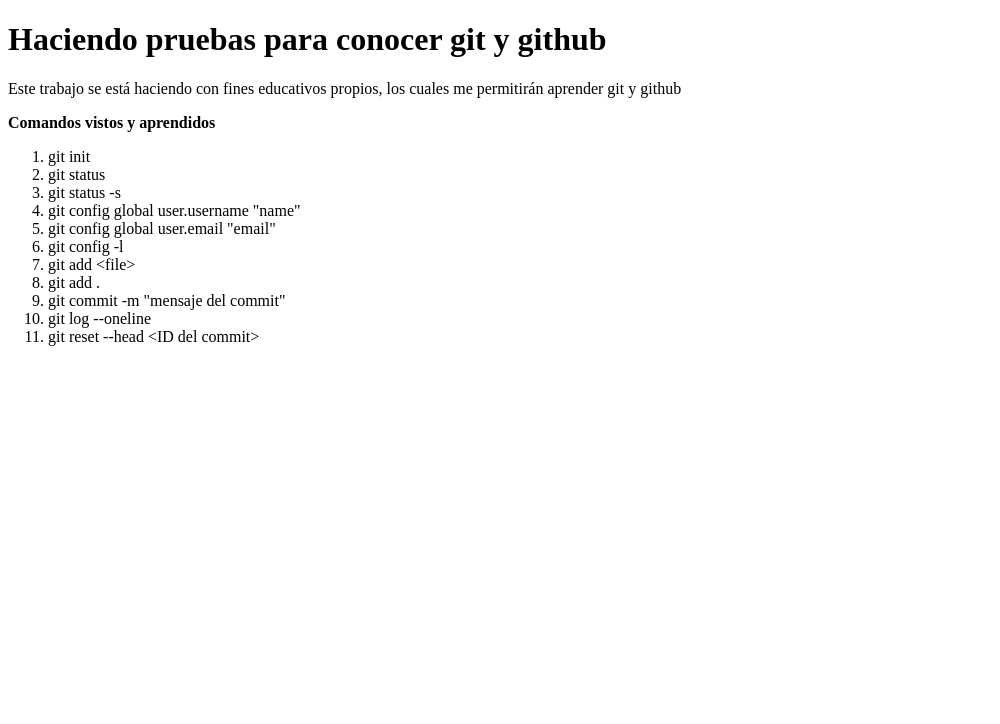
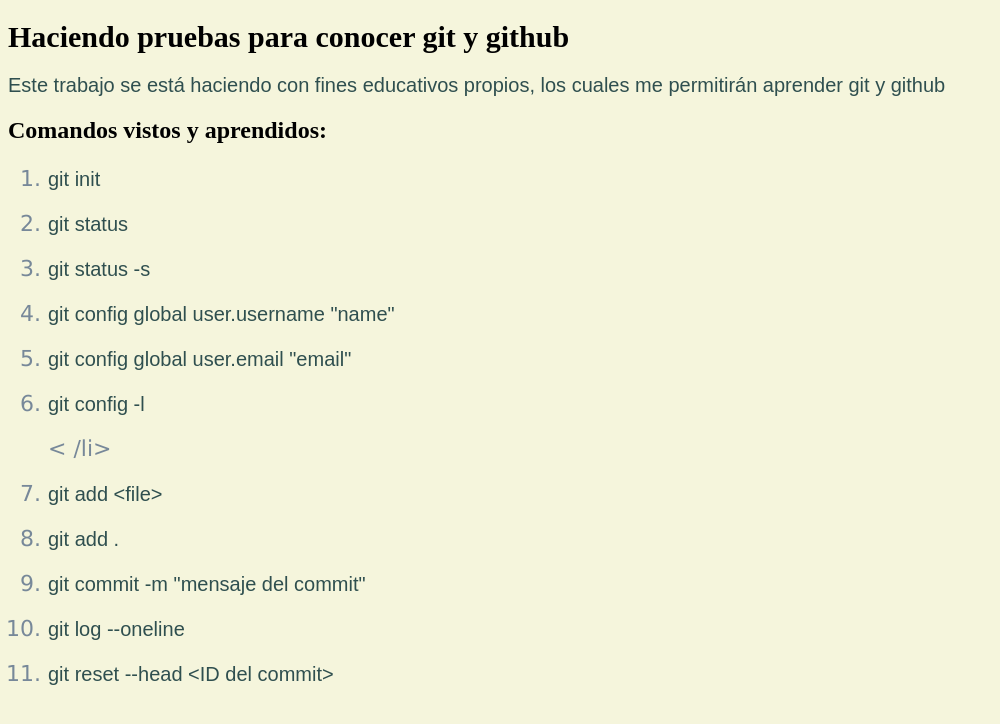
Before and after one commit to juanpa800/CursoGit-Github, a plain HTML site: page index.html in a window 1280 px wide. Shown: the whole page, without its empty margins (0-1000 px from the left). Drawn offline with Linux system fonts and the light colour scheme.

Commit message:
css, js conectados y fuentes agregadas

```diff
--- a/css/styles.css
+++ b/css/styles.css
@@ -1,3 +1,23 @@
 body{
     background-color: beige;
 }
+
+p{
+    color: darkslategray;
+    font-size:20px;
+    font-family: Arial, Helvetica, sans-serif;
+}
+
+h1{
+    font-size: 30px;
+    color: black;
+    font-style: normal;
+    font: bold;
+}
+
+ol{
+    color:lightslategray;
+    font-size: 22px;
+    font-family:Verdana, Geneva, Tahoma, sans-serif
+
+}
--- a/index.html
+++ b/index.html
@@ -2,7 +2,8 @@
 <html>
     <head>
         <meta charset="utf-8">
-        <link herf="css/styles.css" rel="stylesheet" type="text/css">
+        <link href="css/styles.css" rel="stylesheet" type="text/css">
+        <script src="js/scripts.js" type="text/javascript"></script>
         <title> Aprendiendo Git y Github </title>
 
     </head>
@@ -12,19 +13,19 @@
             los cuales me permitirán aprender git y github
         </p>
         <div>
-            <p><b>Comandos vistos y aprendidos</b></p>
+            <h2><b>Comandos vistos y aprendidos:</b></h2>
             <ol>
-                <li>git init</li>
-                <li>git status</li>
-                <li>git status -s</li>
-                <li>git config global user.username "name"</li>
-                <li>git config global user.email "email"</li>
-                <li>git config -l</li>
-                <li>git add &lt;file&gt; </li>
-                <li>git add .</li>
-                <li>git commit -m "mensaje del commit"</li>
-                <li>git log --oneline</li>
-                <li>git reset --head &lt;ID del commit&gt; </li>
+                <li><p>git init</p></li>
+                <li><p>git status</p></li>
+                <li><p>git status -s</p></li>
+                <li><p>git config global user.username "name"</p></li>
+                <li><p>git config global user.email "email"</p></li>
+                <li><p>git config -l</p><   /li>
+                <li><p>git add &lt;file&gt;</p></li>
+                <li><p>git add .</p></li>
+                <li><p>git commit -m "mensaje del commit"</p></li>
+                <li><p>git log --oneline</p></li>
+                <li><p>git reset --head &lt;ID del commit&gt;</p></li>
             </ol>
         </div>
     </body>
```
